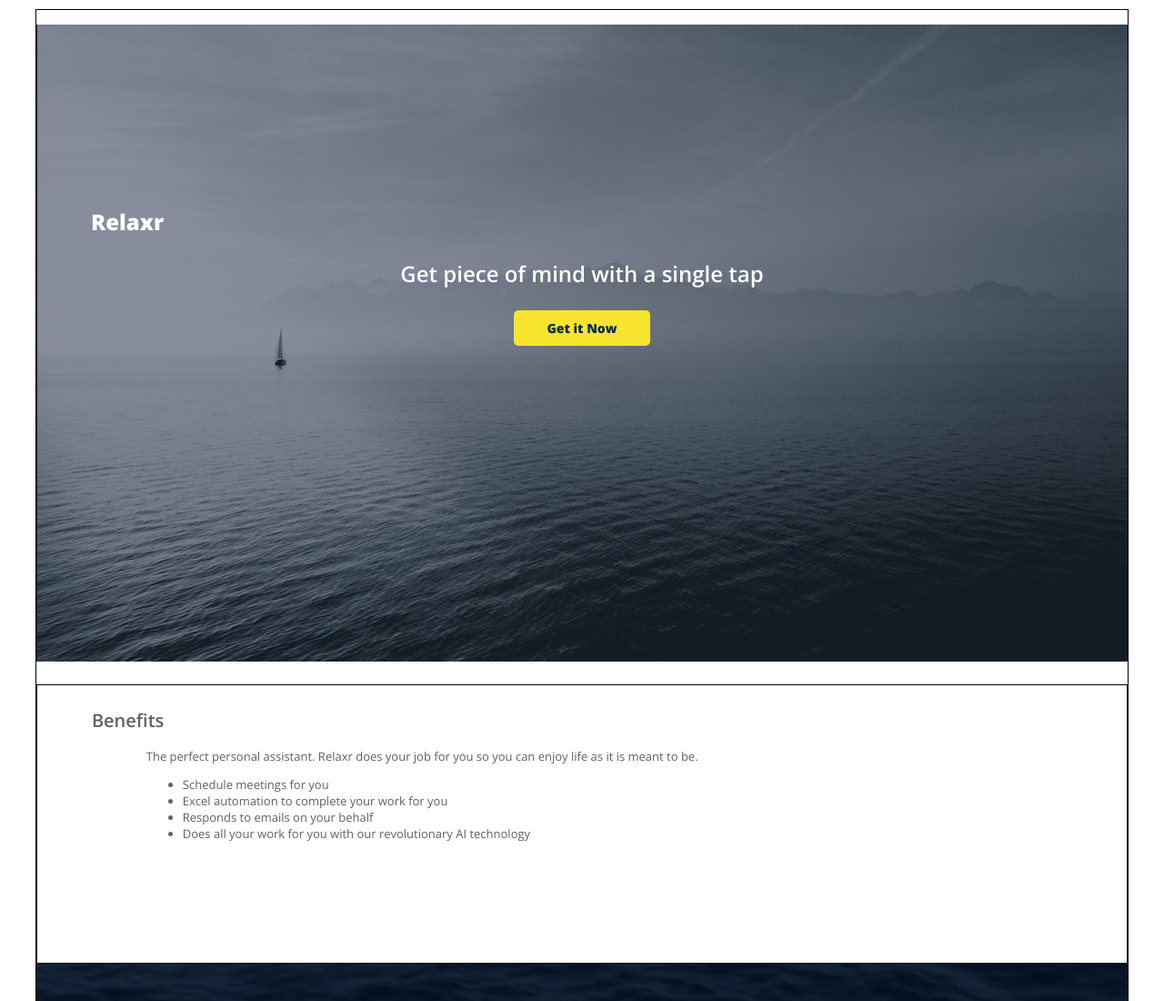
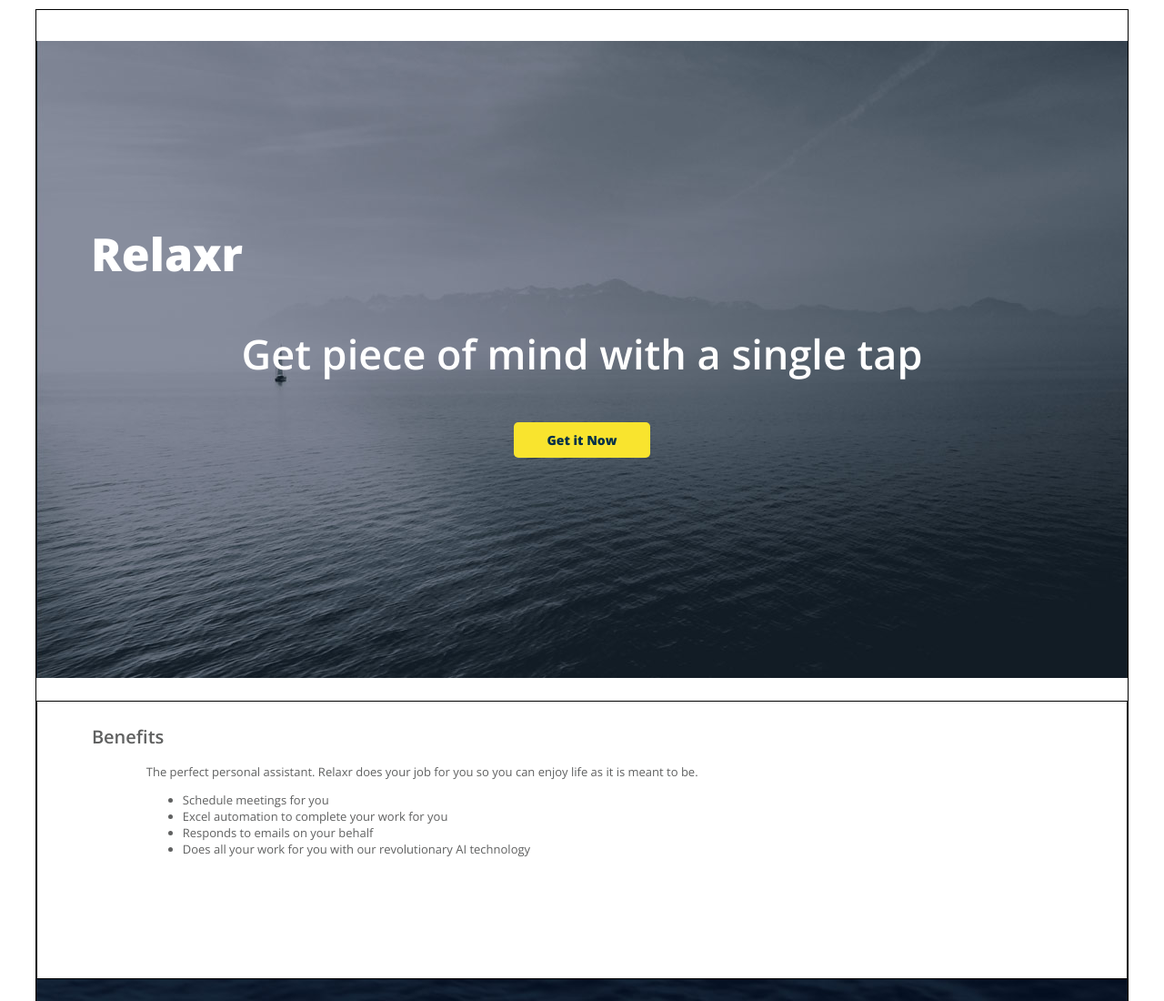
Before and after one commit to jbh65/landing-page-jh, a plain HTML site: page index.html in a window 1280 px wide. Shown: the top 1100 px of the page at 91% size. Drawn offline with nearby package versions, Linux system fonts and the light colour scheme.

Commit message:
font sizes

```diff
--- a/main.css
+++ b/main.css
@@ -15,7 +15,7 @@ body {
 }
 
 h1 {
-  font-size: 24px;
+  font-size: 50px;
   font-weight: 800;
   margin-left: 5%;
   padding-top: 200px;
@@ -55,7 +55,7 @@ footer {
   background-size: cover;
   }
 
-  .image2 {
+.image2 {
     width: 1200px;
     height: 384px;
     margin: 0px;
@@ -65,7 +65,7 @@ footer {
 
 
 .tagline {
-  font-size: 24px;
+  font-size: 45px;
   font-weight: 600;
   text-align: center;
   color: white;
```
